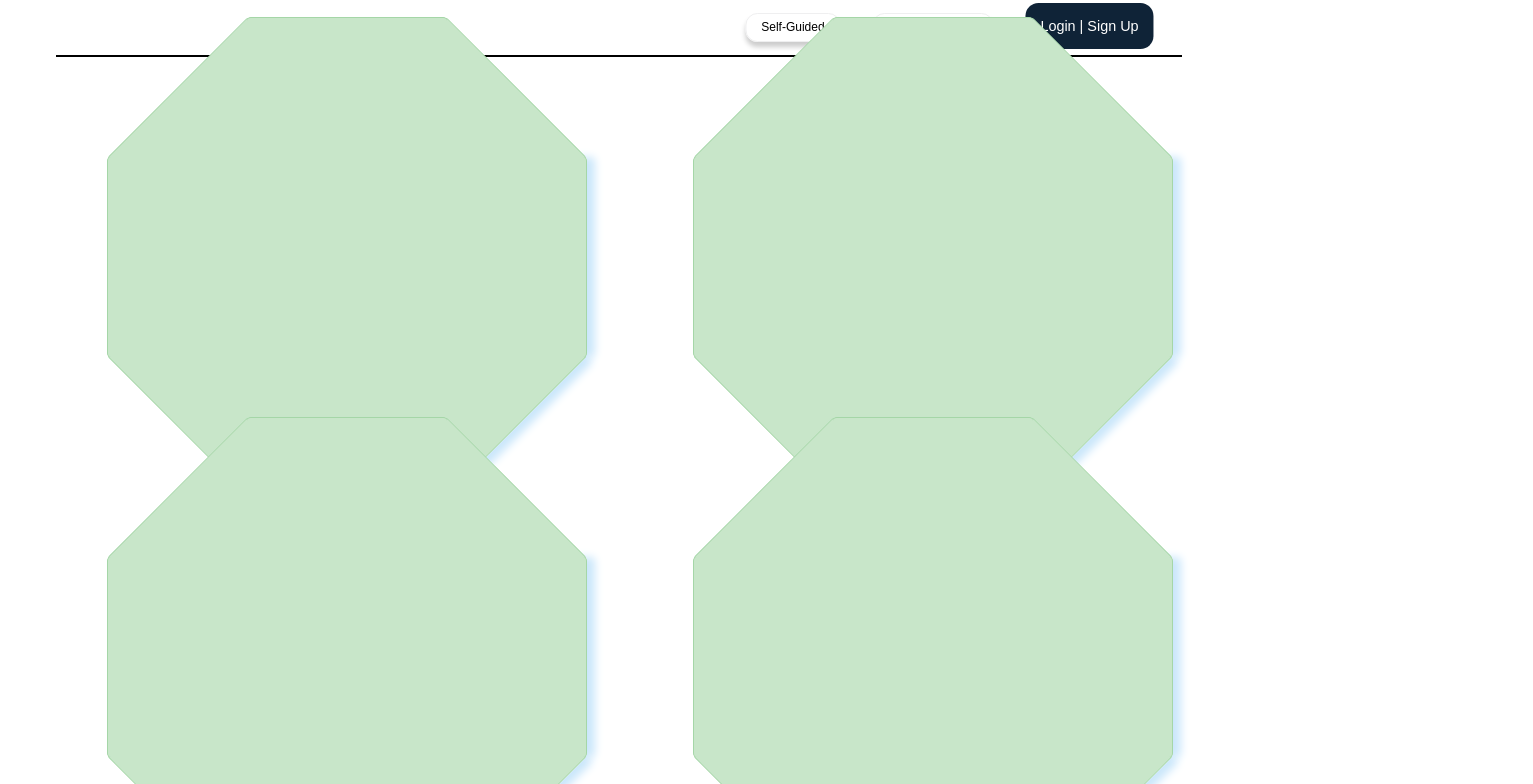
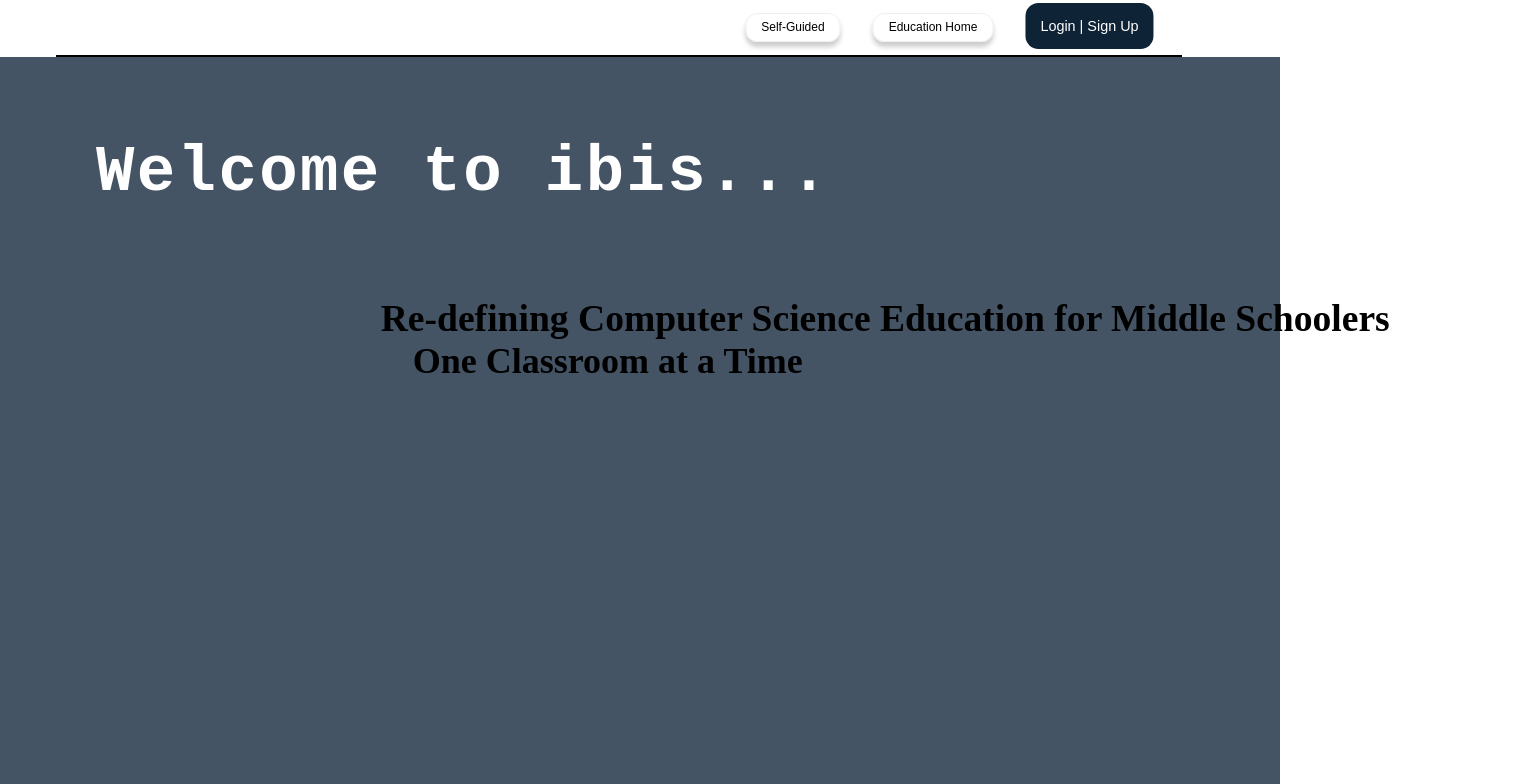
Before and after one commit to GuardianInferno/excelCode-frontend, a Nuxt app in the folder excelCode/: page / in a window 1280 px wide. Shown: the top 784 px of the page, 1533 px wide, since content can reach past the window. Built offline with nearby package versions, Linux system fonts and the light colour scheme.

Commit message:
9/11/22 7:04PM
rework of home page started

```diff
--- a/excelCode/pages/index.vue
+++ b/excelCode/pages/index.vue
@@ -1,5 +1,5 @@
 <template>
- <section class="container">
+  <!-- <section class="container">
   <div class="container-top">
    <div class="module">
     <div id="shape" class="module__shape">
@@ -72,7 +72,23 @@
     </div>
    </div>
   </div>
- </section>
+ </section> -->
+  <div class="main-container">
+    <section class="overhead-container"></section>
+    <section class="intro-section">
+      <div class="typewriter">
+        <h1>Welcome to ibis...</h1>
+      </div>
+    </section>
+    <section class="second-container">
+      <div class="second-text">
+        <h1 class="mission-line-1">
+          Re-defining Computer Science Education for Middle Schoolers
+        </h1>
+        <h2 class="mission-line-2">One Classroom at a Time</h2>
+      </div>
+    </section>
+  </div>
 </template>
 
 <script>
@@ -80,14 +96,92 @@
 </script>
 
 <style scoped>
-.container {
+.main-container {
+  background-color: #445464;
+  width: 100vw;
+  height: 92vh;
+}
+
+.overhead-container {
+  background-color: #445464;
+  width: 100vw;
+  height: 10vh;
+}
+
+.intro-section {
+  background-color: #445464;
+  width: 65vw;
+  height: 20vh;
+}
+
+.typewriter h1 {
+  padding-left: 7.5vw;
+  font-size: 4rem;
+  color: #fff;
+  font-family: monospace;
+  overflow: hidden; /* Ensures the content is not revealed until the animation */
+  border-right: 0.15em solid orange; /* The typwriter cursor */
+  white-space: nowrap; /* Keeps the content on a single line */
+  margin: 0 auto; /* Gives that scrolling effect as the typing happens */
+  letter-spacing: 0.15rem; /* Adjust as needed */
+  animation: typing 4s steps(20, end), blink-caret 1s step-end infinite;
+}
+
+/* The typing effect */
+@keyframes typing {
+  0% {
+    width: 0%;
+  }
+  100% {
+    width: 100%;
+  }
+}
+
+/* The typewriter cursor effect */
+@keyframes blink-caret {
+  from,
+  to {
+    border-color: transparent;
+  }
+  50% {
+    border-color: orange;
+  }
+}
+
+.second-text {
+  animation: swipe 6s;
+  transition-timing-function: cubic-bezier(0.17, 0.67, 0.83, 0.67);
+}
+
+@keyframes swipe {
+  0% {
+    transform: translate(110vw);
+  }
+  66% {
+    transform: translate(105vw);
+  }
+  100% {
+    transform: translate(0vw);
+  }
+}
+
+.mission-line-1 {
+  padding-left: 10vw;
+  font-size: 2.35rem;
+}
+
+.mission-line-2 {
+  padding-left: 12.5vw;
+  font-size: 2.25rem;
+}
+/* .container {
  width: 100vw;
  height: 100vh;
 }
 .container-top {
  width: 100vw;
  height: 50vh;
- /* background-color: #e3f2fd; */
+ background-color: #e3f2fd;
  display: flex;
  justify-content: space-evenly;
  align-items: center;
@@ -96,7 +190,7 @@
 .container-bottom {
  width: 100vw;
  height: 50vh;
- /* background-color: #e3f2fd; */
+ /* background-color: #e3f2fd;
  display: flex;
  justify-content: space-evenly;
  align-items: center;
@@ -199,5 +293,5 @@
  border-top: 1px solid #a5d6a7;
  border-bottom: 1px solid #a5d6a7;
  background-color: #c8e6c9;
-}
+} */
 </style>
```
